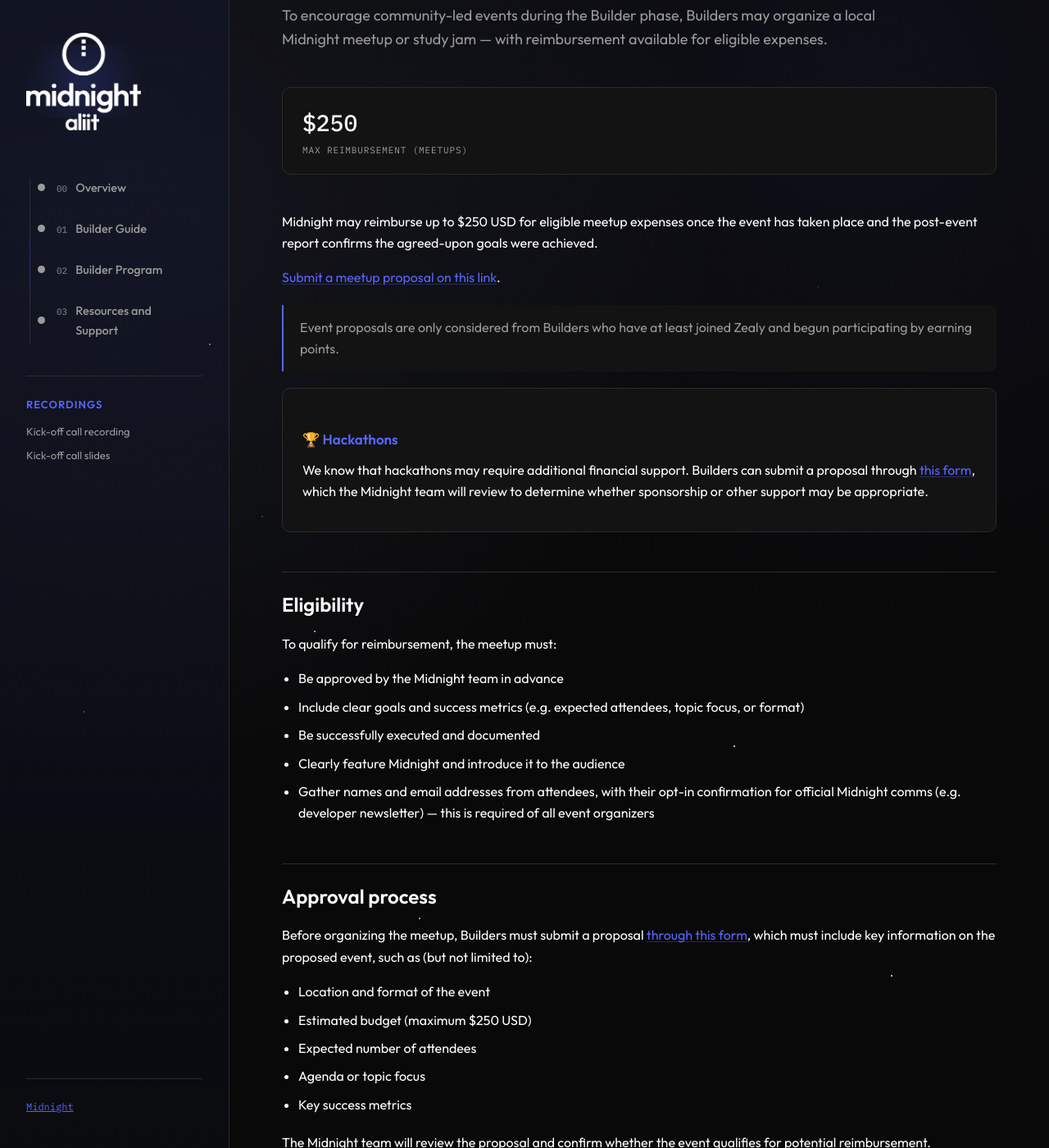
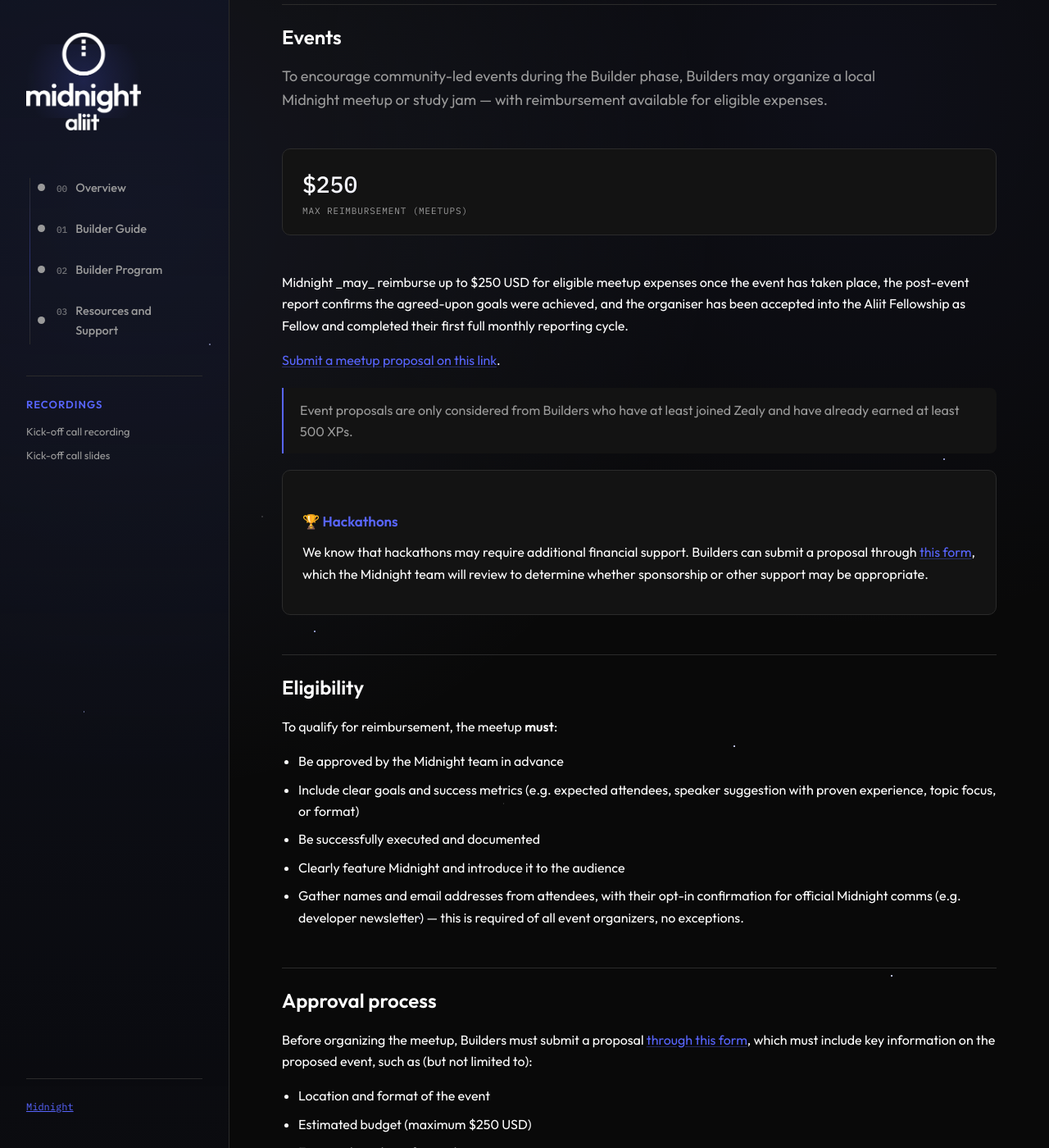
Before and after one commit to zsofimajor/aliit-builder-hub, a Jekyll site: the page built from resources-and-support/index.md, in a window 1280 px wide and 1400 px high, scrolled down 716 px. Shown: the whole window at 82% size. Built offline with Jekyll 4.4.1, drawn with Linux system fonts in a browser that asks for light colours; some of the changed text lies outside the part shown.

Commit message:
Update index.md

```diff
--- a/resources-and-support/index.md
+++ b/resources-and-support/index.md
@@ -14,9 +14,12 @@
 
 ### Aliit event calendar
 
-We're launching the [Aliit Event Calendar](https://calendar.google.com/calendar/embed?src=c_ba5534267b5ef001244cf732be887a244dc76db548a2930acd62ea463661de7b%40group.calendar.google.com&ctz=Europe%2FBudapest), a central place to discover all Builder-related events. You'll be invited shortly after joining.
+Check out the the [Aliit Event Calendar](https://calendar.google.com/calendar/embed?src=c_ba5534267b5ef001244cf732be887a244dc76db548a2930acd62ea463661de7b%40group.calendar.google.com&ctz=Europe%2FBudapest), a central place to discover all Builder-related events.
 
 One highlight is the bi-weekly **Aliit Builder Hangout** — program updates, a spotlighted Builder talking about their contributions, and an open discussion anyone can join. Want to be spotlighted? [Apply here](https://forms.gle/R65RetiQSNkYHfhJ6).
+
+<blockquote>Once you become a Builder, you should automatically get calendar access.  No access yet? Find Zsófi on Discord: <em>zsofi_m</em>.</blockquote>
+
 
 ## Events
 <p class="lede">To encourage community-led events during the Builder phase, Builders may organize a local Midnight meetup or study jam — with reimbursement available for eligible expenses.</p>
@@ -28,11 +31,11 @@
   </div>
 </div>
 
-<p>Midnight may reimburse up to $250 USD for eligible meetup expenses once the event has taken place and the post-event report confirms the agreed-upon goals were achieved.</p>
+<p>Midnight _may_ reimburse up to $250 USD for eligible meetup expenses once the event has taken place, the post-event report confirms the agreed-upon goals were achieved, and the organiser has been accepted into the Aliit Fellowship as Fellow and completed their first full monthly reporting cycle.</p>
 
 <p><a href="https://mpc.midnight.network/aliit-candidate-community-event-proposal">Submit a meetup proposal on this link</a>.</p>
 
-<blockquote>Event proposals are only considered from Builders who have at least joined Zealy and begun participating by earning points.</blockquote>
+<blockquote>Event proposals are only considered from Builders who have at least joined Zealy and have already earned at least 500 XPs.</blockquote>
 
 <div class="card">
   <h3>🏆 Hackathons</h3>
@@ -41,13 +44,13 @@
 
 ## Eligibility
 
-To qualify for reimbursement, the meetup must:
+To qualify for reimbursement, the meetup **must**:
 
 - Be approved by the Midnight team in advance
-- Include clear goals and success metrics (e.g. expected attendees, topic focus, or format)
+- Include clear goals and success metrics (e.g. expected attendees, speaker suggestion with proven experience, topic focus, or format)
 - Be successfully executed and documented
 - Clearly feature Midnight and introduce it to the audience
-- Gather names and email addresses from attendees, with their opt-in confirmation for official Midnight comms (e.g. developer newsletter) — this is required of all event organizers
+- Gather names and email addresses from attendees, with their opt-in confirmation for official Midnight comms (e.g. developer newsletter) — this is required of all event organizers, no exceptions.
 
 ## Approval process
 
@@ -79,9 +82,6 @@
 </div>
 
 
-
-<blockquote>Once you become a Builder, you should automatically get calendar access. We don't invite people to hangouts one by one, but you can add events yourself. No access yet? Find Zsófi on Discord: <em>zsofi_m</em>.</blockquote>
-
 ## Questions?
 
 Reach out to **Zsófi** on Discord (*zsofi_m*), or ask in the [Discord channel](https://discord.gg/Qm9SnQMTBf).
```
